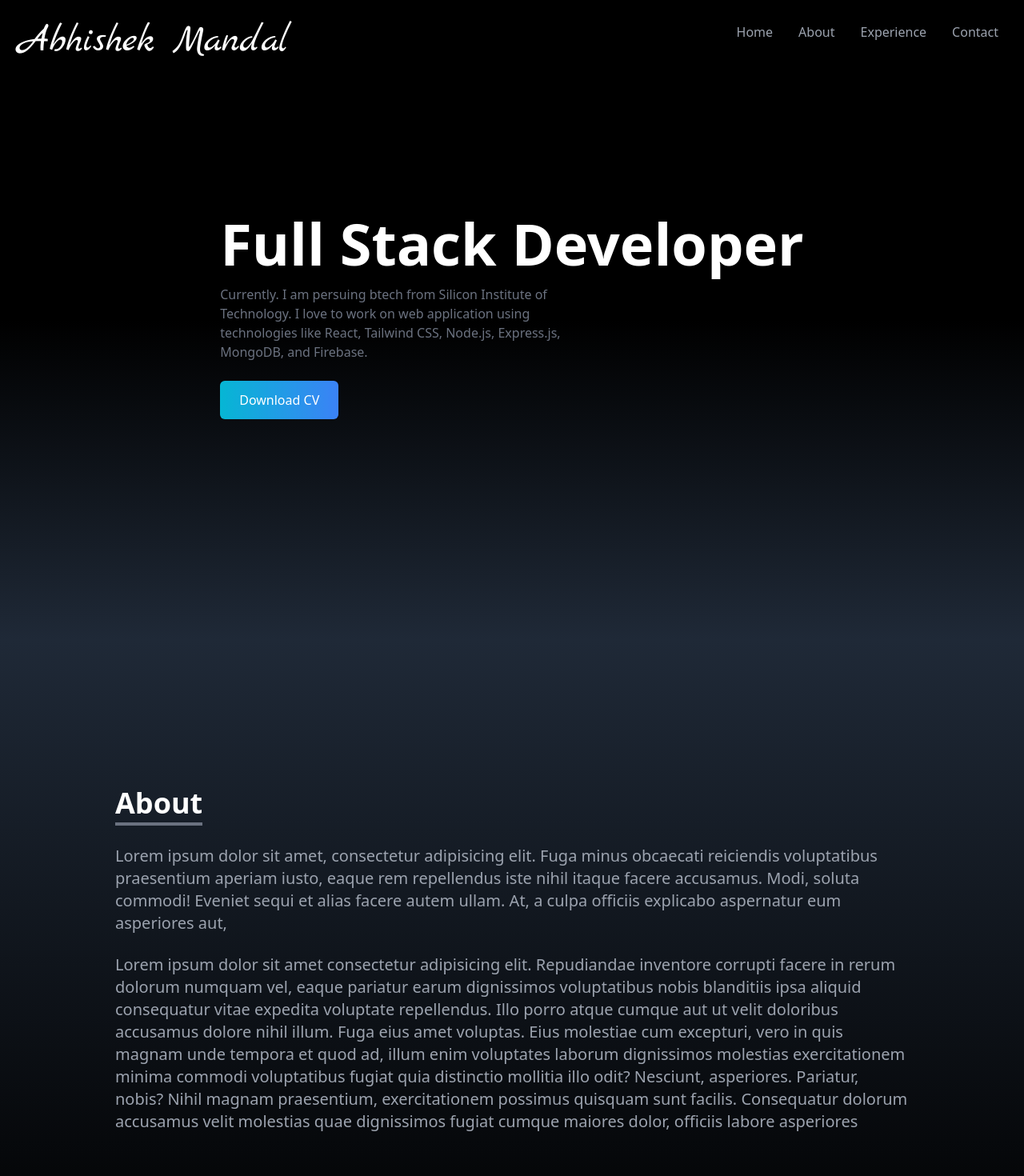
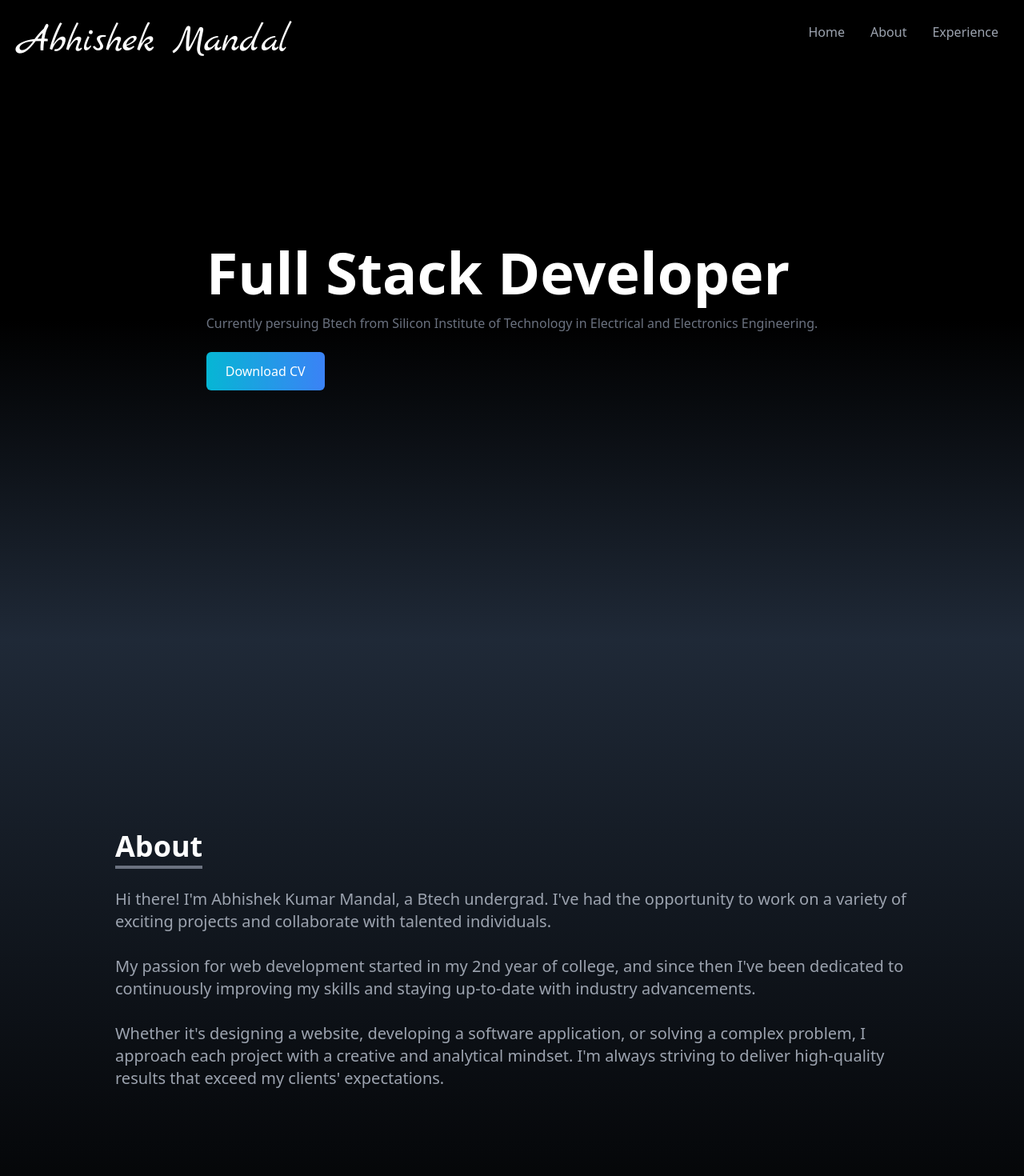
Before and after one commit to amandal0862/my-portfolio, a React (Create React App) app: page / in a window 1280 px wide. Shown: the top 1470 px of the page at 80% size. Built offline with nearby package versions, Linux system fonts and the light colour scheme.

Commit message:
added content for about us

```diff
--- a/src/App.js
+++ b/src/App.js
@@ -3,7 +3,7 @@ import Navbar from "./components/Navbar";
 import Home from "./components/Home";
 import About from "./components/About";
 import Experience from "./components/Experience";
-import Contact from "./components/Contact";
+// import Contact from "./components/Contact";
 
 function App() {
   return (
@@ -12,7 +12,7 @@ function App() {
       <Home />
       <About />
       <Experience />
-      <Contact />
+      {/* <Contact /> */}
     </div>
   );
 }
--- a/src/components/About.jsx
+++ b/src/components/About.jsx
@@ -13,26 +13,11 @@ function About() {
           </p>
         </div>
         <p className="text-xl text-gray-400">
-          Lorem ipsum dolor sit amet, consectetur adipisicing elit. Fuga minus
-          obcaecati reiciendis voluptatibus praesentium aperiam iusto, eaque rem
-          repellendus iste nihil itaque facere accusamus. Modi, soluta commodi!
-          Eveniet sequi et alias facere autem ullam. At, a culpa officiis
-          explicabo aspernatur eum asperiores aut,
-        </p>
-        <br />
-        <p className="text-xl  text-gray-400">
-          Lorem ipsum dolor sit amet consectetur adipisicing elit. Repudiandae
-          inventore corrupti facere in rerum dolorum numquam vel, eaque pariatur
-          earum dignissimos voluptatibus nobis blanditiis ipsa aliquid
-          consequatur vitae expedita voluptate repellendus. Illo porro atque
-          cumque aut ut velit doloribus accusamus dolore nihil illum. Fuga eius
-          amet voluptas. Eius molestiae cum excepturi, vero in quis magnam unde
-          tempora et quod ad, illum enim voluptates laborum dignissimos
-          molestias exercitationem minima commodi voluptatibus fugiat quia
-          distinctio mollitia illo odit? Nesciunt, asperiores. Pariatur, nobis?
-          Nihil magnam praesentium, exercitationem possimus quisquam sunt
-          facilis. Consequatur dolorum accusamus velit molestias quae
-          dignissimos fugiat cumque maiores dolor, officiis labore asperiores
+          Hi there! I'm Abhishek Kumar Mandal, a Btech undergrad. I've had the opportunity to work on a variety of exciting projects and collaborate with talented individuals.
+          <br /><br />
+          My passion for web development started in my 2nd year of college, and since then I've been dedicated to continuously improving my skills and staying up-to-date with industry advancements.
+          <br /><br />
+          Whether it's designing a website, developing a software application, or solving a complex problem, I approach each project with a creative and analytical mindset. I'm always striving to deliver high-quality results that exceed my clients' expectations.
         </p>
       </div>
     </div>
--- a/src/components/Home.jsx
+++ b/src/components/Home.jsx
@@ -25,10 +25,8 @@ function Home() {
           <h2 className="text-white font-bold text-4xl sm:text-7xl">
             Full Stack Developer
           </h2>
-          <p className="text-gray-500 py-4 max-w-md">
-            Currently. I am persuing btech from Silicon Institute of Technology.
-            I love to work on web application using technologies like React,
-            Tailwind CSS, Node.js, Express.js, MongoDB, and Firebase.
+          <p className="text-gray-500 py-4">
+            Currently persuing Btech from Silicon Institute of Technology in Electrical and Electronics Engineering.
           </p>
 
           <div>
--- a/src/components/Navbar.jsx
+++ b/src/components/Navbar.jsx
@@ -17,10 +17,10 @@ const Navbar = () => {
       id: 3,
       link: "Experience",
     },
-    {
-      id: 4,
-      link: "Contact",
-    },
+    // {
+    //   id: 4,
+    //   link: "Contact",
+    // },
   ];
 
   return (
```
